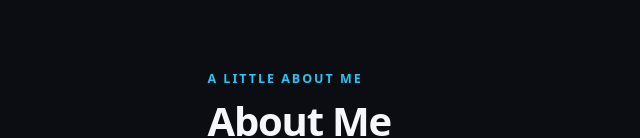
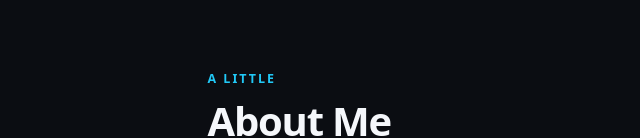
Before and after one commit to uroojrizwan-sketch/Portfolio-Website, a plain HTML site: page index.html in a window 1280 px wide. Shown: the part 818-956 px from the top of the page, 17-657 px from the left. Drawn offline with nearby package versions, Linux system fonts and the light colour scheme.

Commit message:
Update index.html

```diff
--- a/index.html
+++ b/index.html
@@ -346,7 +346,7 @@
                     <div class="col-lg-9">
 
                         <p class="section-label mb-2">
-                            A little about me
+                            A little
                         </p>
 
                         <h2 class="section-title display-6 mb-4">
```
